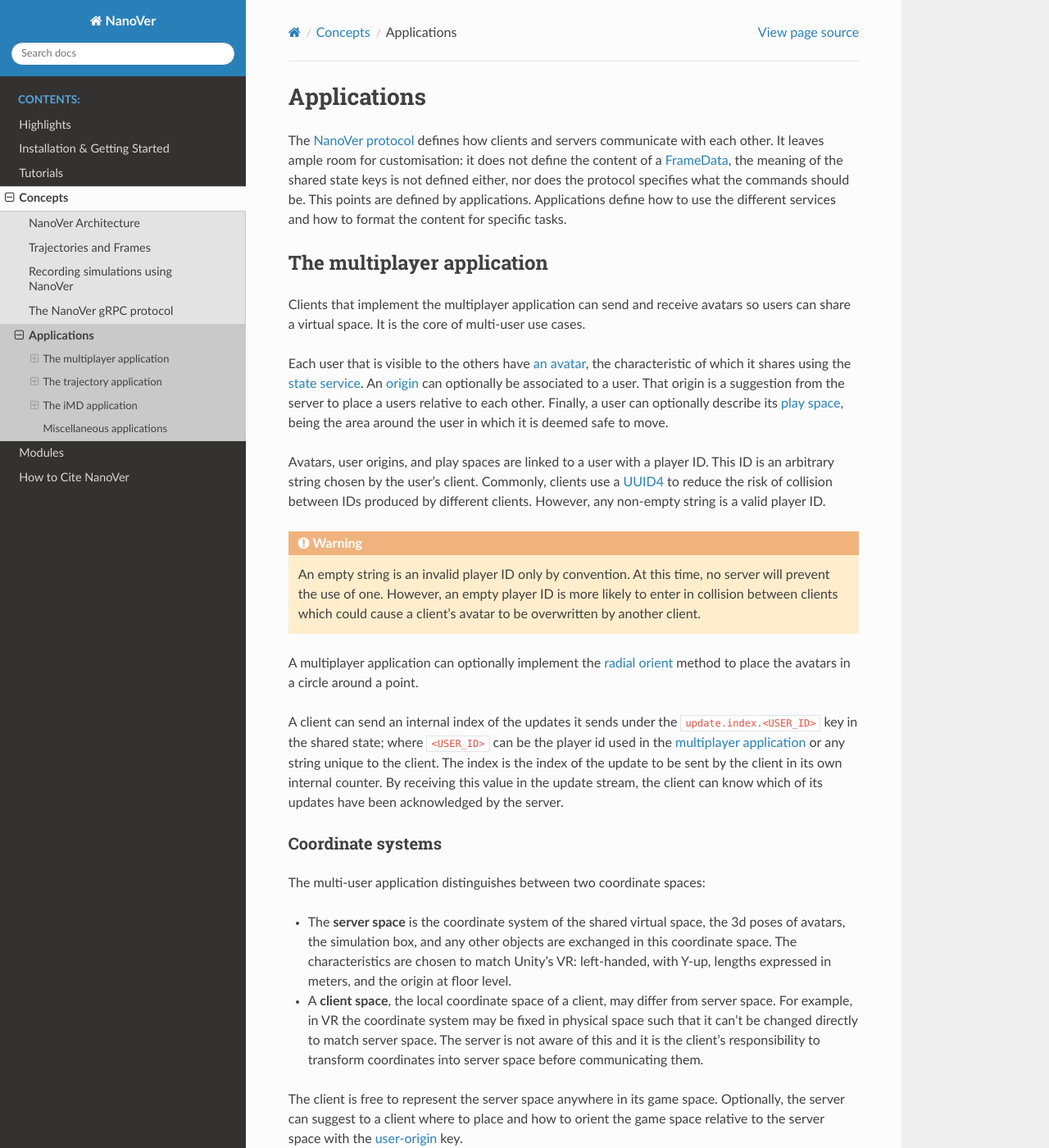
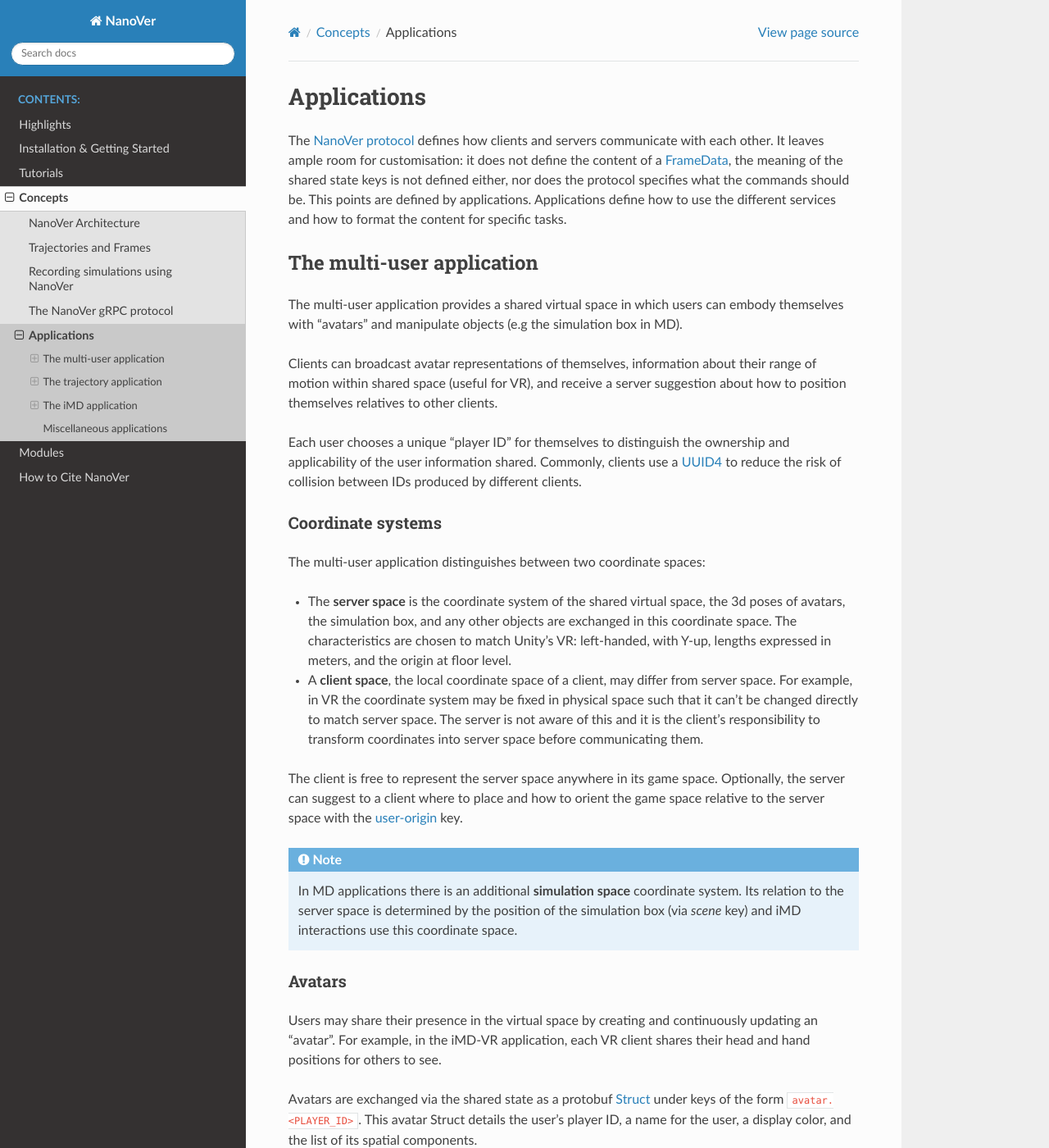
Before and after one commit to IRL2/nanover-docs, a Sphinx documentation site: the page built from source/concepts/applications.rst, in a window 1280 px wide and 1400 px high. Shown: the whole window at 82% size. Built offline with Sphinx 7.4.7 and the Read the Docs theme 3.1.0, drawn with Linux system fonts in a browser that asks for light colours; pages that are not in the unit, such as notebooks, are missing from menus; the version number could not be read and is left out; some of the changed text lies outside the part shown.

Commit message:
Rewrite last section for multiplayer

```diff
--- a/source/concepts/applications.rst
+++ b/source/concepts/applications.rst
@@ -13,45 +13,22 @@
 
 .. _multiplayer-application:
 
-The multiplayer application
+The multi-user application
 ---------------------------
 
-Clients that implement the multiplayer application can send and receive avatars
-so users can share a virtual space. It is the core of multi-user use cases.
+The multi-user application provides a shared virtual space in which users can
+embody themselves with "avatars" and manipulate objects (e.g the simulation box
+in MD).
 
-Each user that is visible to the others have :ref:`an avatar
-<avatar-description>`, the characteristic of which it shares using the
-:ref:`state service <state-service>`. An :ref:`origin
-<user-origin-description>` can optionally be associated to a user. That origin
-is a suggestion from the server to place a users relative to each other.
-Finally, a user can optionally describe its :ref:`play space
-<play-space-description>`, being the area around the user in which it is deemed
-safe to move.
+Clients can broadcast avatar representations of themselves, information about
+their range of motion within shared space (useful for VR), and receive a server
+suggestion about how to position themselves relatives to other clients.
 
-Avatars, user origins, and play spaces are linked to a user with a player ID.
-This ID is an arbitrary string chosen by the user's client. Commonly, clients
+Each user chooses a unique "player ID" for themselves to distinguish the
+ownership and applicability of the user information shared. Commonly, clients
 use a `UUID4
 <https://en.wikipedia.org/wiki/Universally_unique_identifier#Version_4_(random)>`_
 to reduce the risk of collision between IDs produced by different clients.
-However, any non-empty string is a valid player ID.
-
-.. warning::
-
-   An empty string is an invalid player ID only by convention. At this time, no
-   server will prevent the use of one. However, an empty player ID is more
-   likely to enter in collision between clients which could cause a client's
-   avatar to be overwritten by another client.
-
-A multiplayer application can optionally implement the :ref:`radial orient
-<radial-orient>` method to place the avatars in a circle around a point.
-
-A client can send an internal index of the updates it sends under the
-``update.index.<USER_ID>`` key in the shared state; where ``<USER_ID>`` can be
-the player id used in the :ref:`multiplayer application
-<multiplayer-application>` or any string unique to the client. The index is the
-index of the update to be sent by the client in its own internal counter. By
-receiving this value in the update stream, the client can know which of its
-updates have been acknowledged by the server.
 
 .. _multiplayer-coordinate-systems:
 
@@ -273,6 +250,18 @@
      position,
      rotation,
    }
+
+
+.. _multiplayer-update-index
+
+Update index
+~~~~~~~~~~~~
+
+If the client needs more precise knowledge of which of its updates have already
+been received and rebroadcast to all clients, it can choose to maintain an
+incrementing count of sent updates and store this in the shared state under
+an ``update.index.<USER_ID>`` key. The client can then compare the remotely
+received updates to this value with its internal count.
 
 
 .. _trajectory-application:
```
